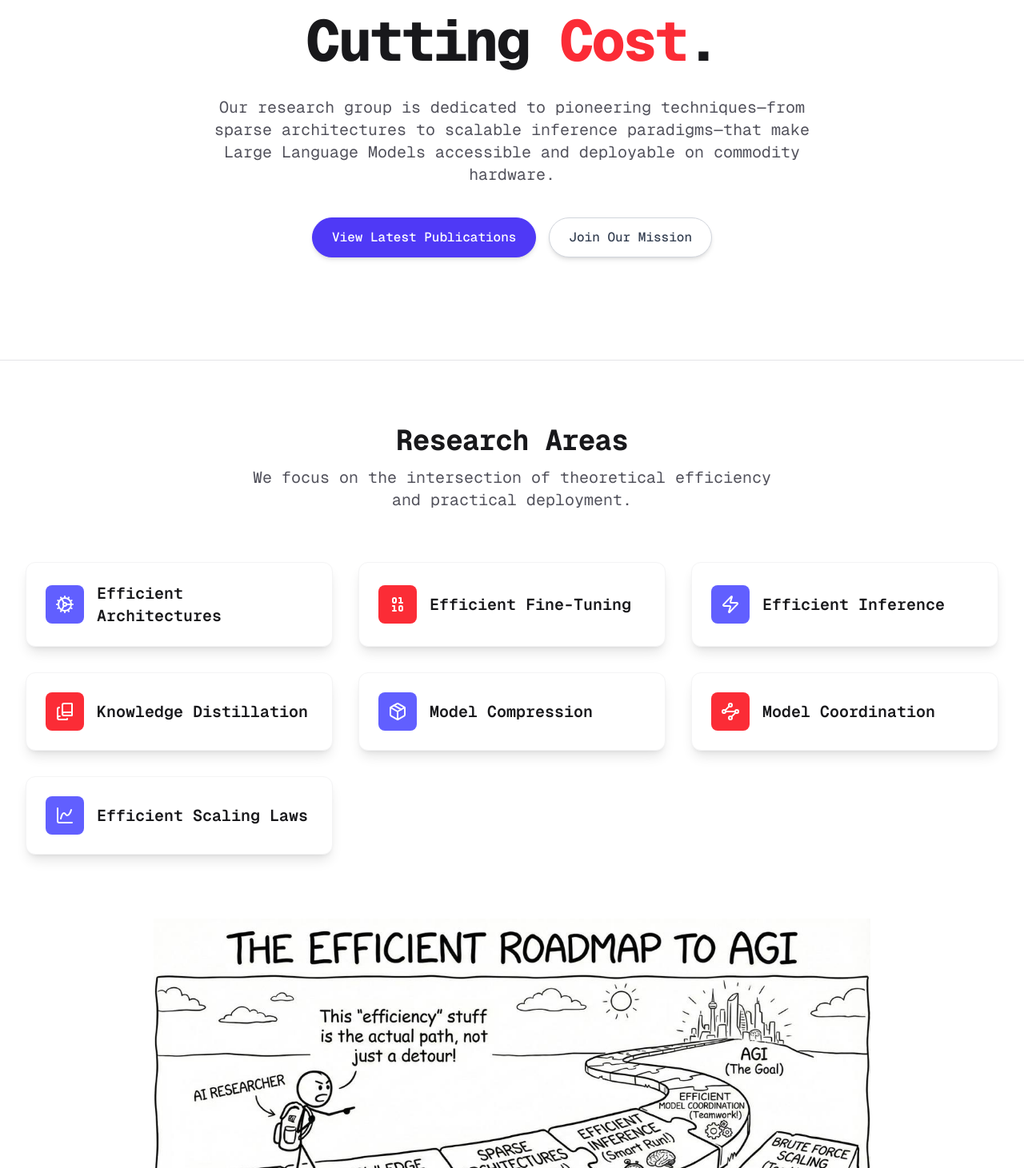
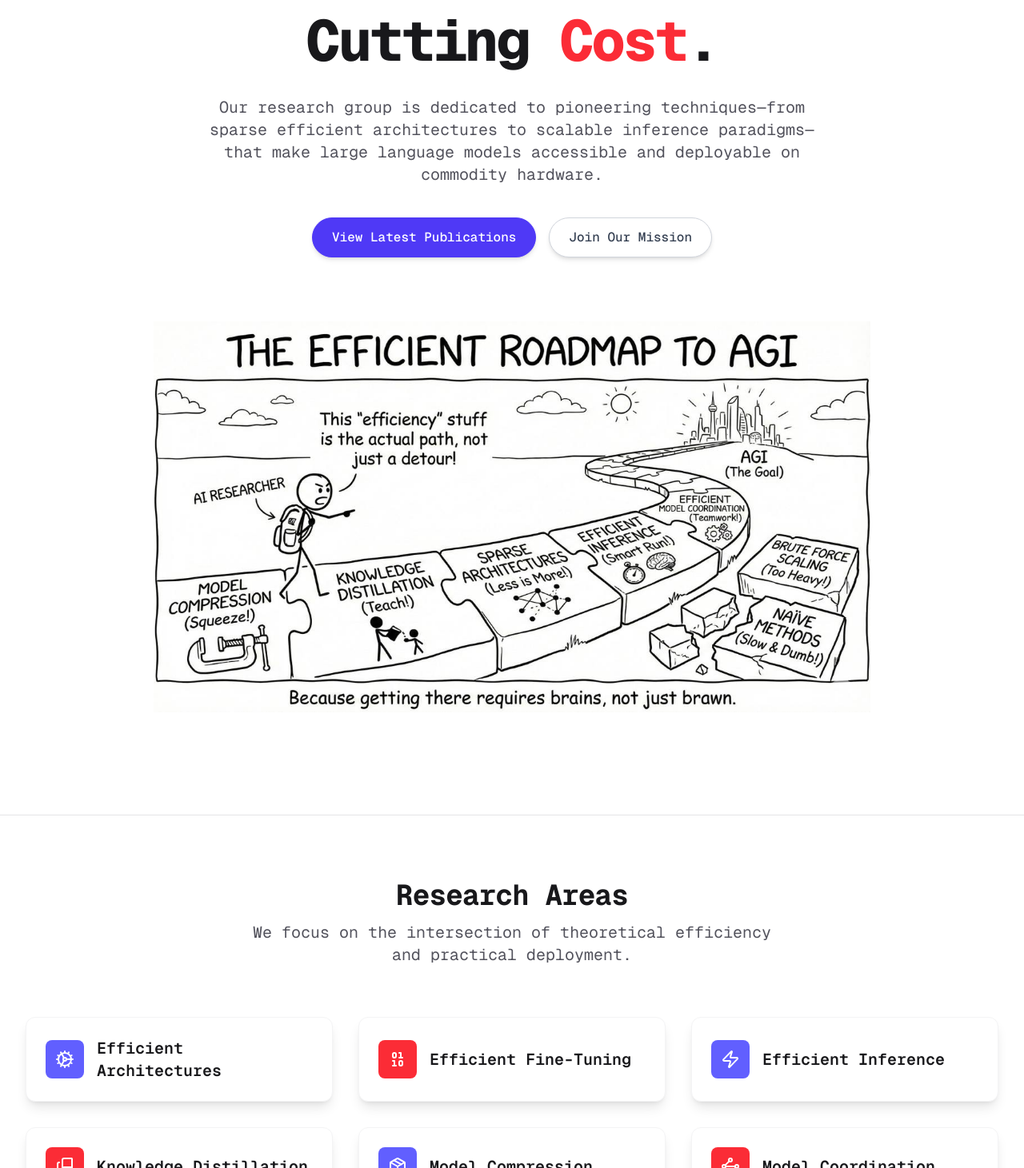
Before and after one commit to sudiptog81/efficient-llms, a Next.js app: page / in a window 1280 px wide. Shown: the part 349-1810 px from the top of the page at 80% size. Built offline with nearby package versions, Linux system fonts and the light colour scheme.

Commit message:
Minor changes

```diff
--- a/src/components/Hero.js
+++ b/src/components/Hero.js
@@ -1,4 +1,6 @@
 import Button from "./Button";
+import Image from "next/image";
+import AGIPath from "../../public/resources/landing_agi_path.jpg";
 
 export default function Hero() {
   return (
@@ -11,7 +13,7 @@ export default function Hero() {
           Scaling <span className="text-indigo-600 dark:text-indigo-400">Intelligence</span>, Cutting <span className="text-red-500 dark:text-red-400">Cost</span>.
         </h1>
         <p className="text-xl text-zinc-600 dark:text-zinc-400 max-w-3xl mx-auto">
-          Our research group is dedicated to pioneering techniques—from sparse architectures to scalable inference paradigms—that make Large Language Models accessible and deployable on commodity hardware.
+          Our research group is dedicated to pioneering techniques—from sparse efficient architectures to scalable inference paradigms—that make large language models accessible and deployable on commodity hardware.
         </p>
       </div>
       <div className="mt-10 flex flex-col sm:flex-row justify-center gap-4">
@@ -22,6 +24,14 @@ export default function Hero() {
           Join Our Mission
         </Button>
       </div>
+
+      <Image
+      src={AGIPath}
+      alt="AGI Path"
+      className="mt-20 mx-auto max-w-4xl"
+      priority
+    />
+
     </section>
   );
 }
--- a/src/components/ResearchAreas.js
+++ b/src/components/ResearchAreas.js
@@ -1,7 +1,5 @@
 import { Zap, Package, ChartSpline, Waypoints, Scissors, Merge, Binary, BookCopy, Cog } from "lucide-react";
 import Link from "next/link";
-import Image from "next/image";
-import AGIPath from "../../public/resources/landing_agi_path.jpg";
 
 const ICONS = {
   Zap,
@@ -46,12 +44,6 @@ const ResearchAreas = ({ researchAreas = [] }) => (
       ))}
     </div>
 
-    <Image
-      src={AGIPath}
-      alt="AGI Path"
-      className="mt-20 mx-auto max-w-4xl"
-      priority
-    />
   </section>
 );
 
```
